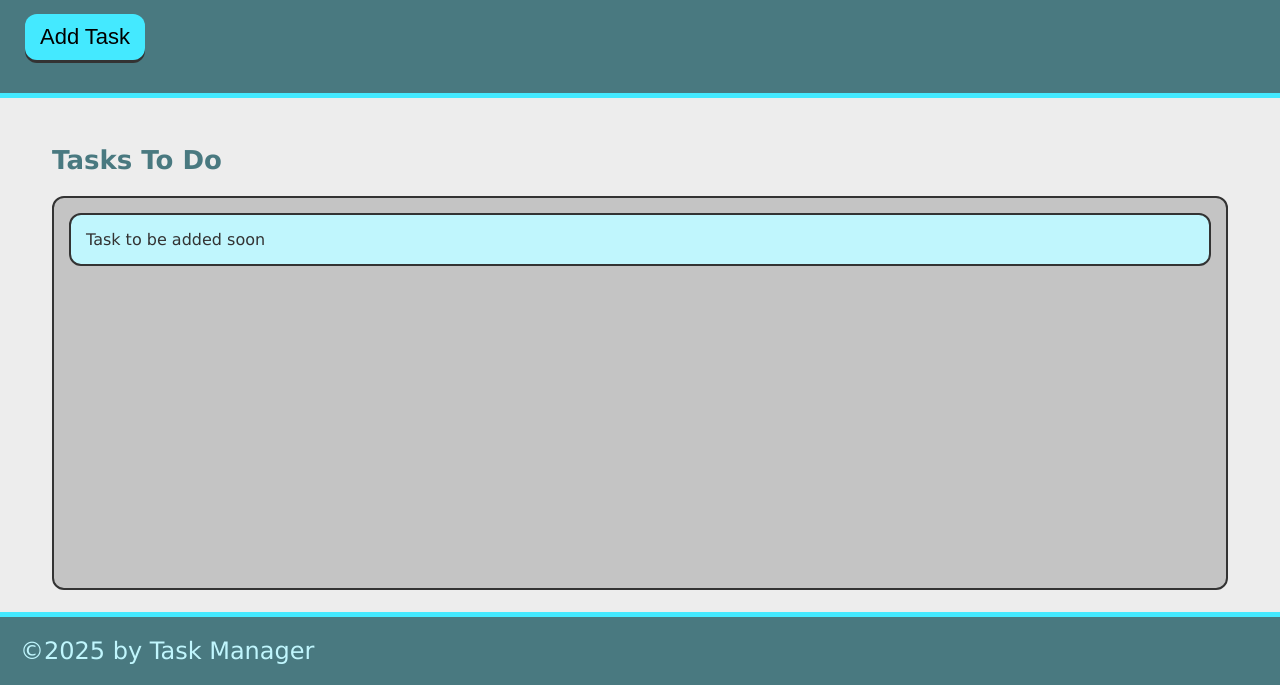
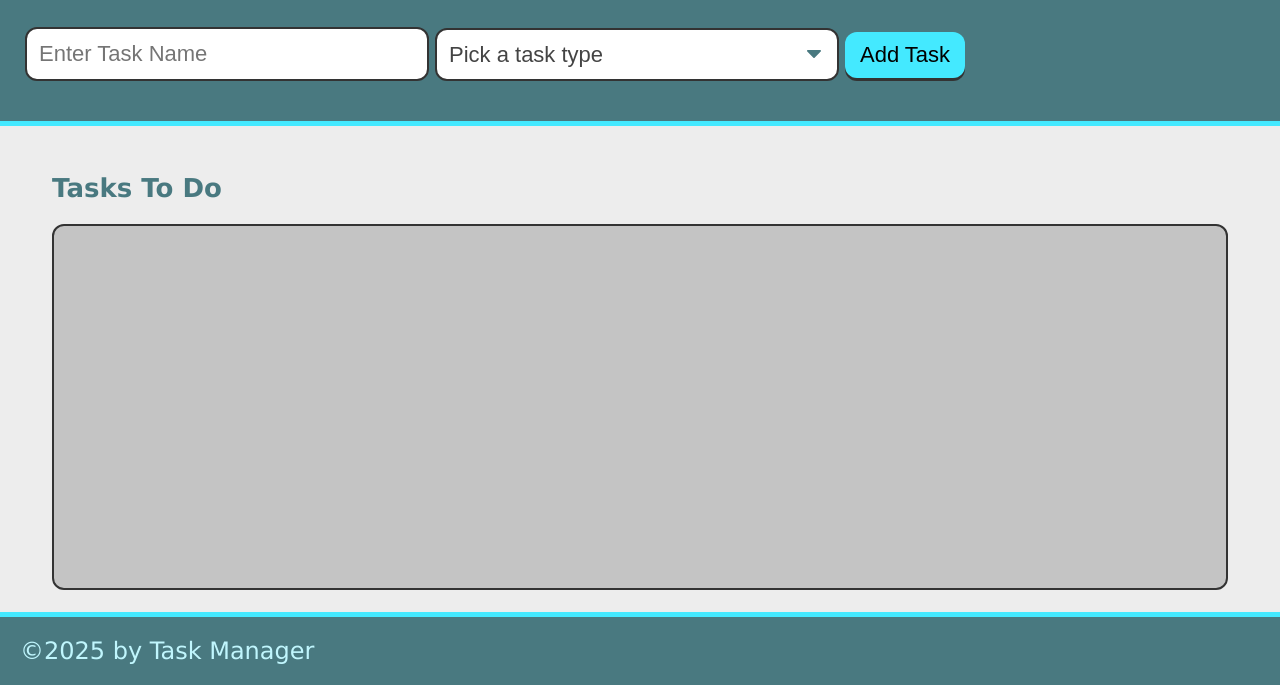
Before and after one commit to Sdillon215/task_manager, a plain HTML site: page index.html in a window 1280 px wide. Shown: the part 115-800 px from the top of the page. Drawn offline with Linux system fonts and the light colour scheme.

Commit message:
feat: form created

```diff
--- a/index.html
+++ b/index.html
@@ -12,14 +12,27 @@
     <header>
         <h1 class="page-title">Task Manager</h1>
         <p>Click the button below to add a new task!</p>
-        <button class="btn" id="save-task">Add Task</button>
+        <form id="task-form">
+            <div class="form-group">
+                <input type="test" name="task-name" placeholder="Enter Task Name" />
+            </div>
+            <div class="form-group">
+                <select name="task-type" class="select-dropdown">
+                    <option value="" disabled selected>Pick a task type</option>
+                    <option value="Print">Print</option>
+                    <option value="Web">Web</option>
+                    <option value="Mobile">Mobile</option>
+                </select>
+            </div>
+            <div class="form-group">
+                <button class="btn" id="save-task" type="submit">Add Task</button>
+            </div>
+        </form>
     </header>
     <main class="page-content">
         <section class="task-list-wrapper">
             <h2 class="list-title">Tasks To Do</h2>
-            <ul class="task-list" id="tasks-to-do">
-                <li class="task-item">Task to be added soon</li>
-            </ul>
+            <ul class="task-list" id="tasks-to-do"></ul>
         </section>
     </main>
     <footer>
```
